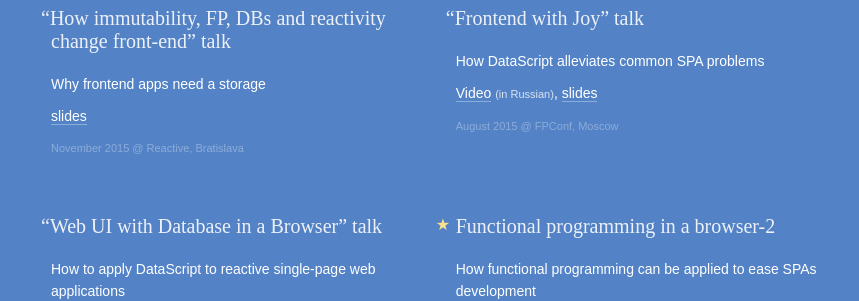
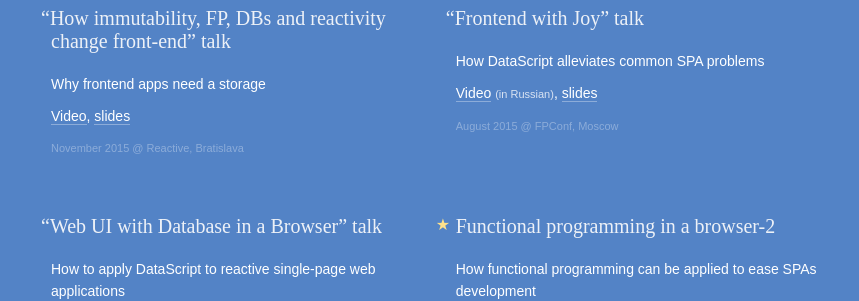
Before and after one commit to tonsky/tonsky.github.io, a Jekyll site: the page built from talks/index.html, in a window 1280 px wide. Shown: the part 265-566 px from the top of the page, without its empty margins (186-1045 px from the left). Built offline with Jekyll 4.4.1, drawn with Linux system fonts in a browser that asks for light colours; some web fonts are replaced.

Commit message:
Video of #GoReactive talk

```diff
--- a/talks/index.html
+++ b/talks/index.html
@@ -14,7 +14,7 @@
 <div class=event>
     <h1><span class=q>“</span>How immutability, FP, DBs and reactivity change front-end” talk<span class="lang lang_en"></span></h1>
     <p>Why frontend apps need a storage
-    <p class=links><a href="https://dl.dropboxusercontent.com/u/561580/conferences/2015.11%20reactive.pdf">slides</a>
+    <p class=links><a href="https://youtu.be/BfzjuhX4wJ0?t=9909">Video</a>, <a href="https://dl.dropboxusercontent.com/u/561580/conferences/2015.11%20reactive.pdf">slides</a>
     <p class=where>November 2015 <span class=at>@</span>&nbsp;Reactive, Bratislava</a>
 </div>
 
```
